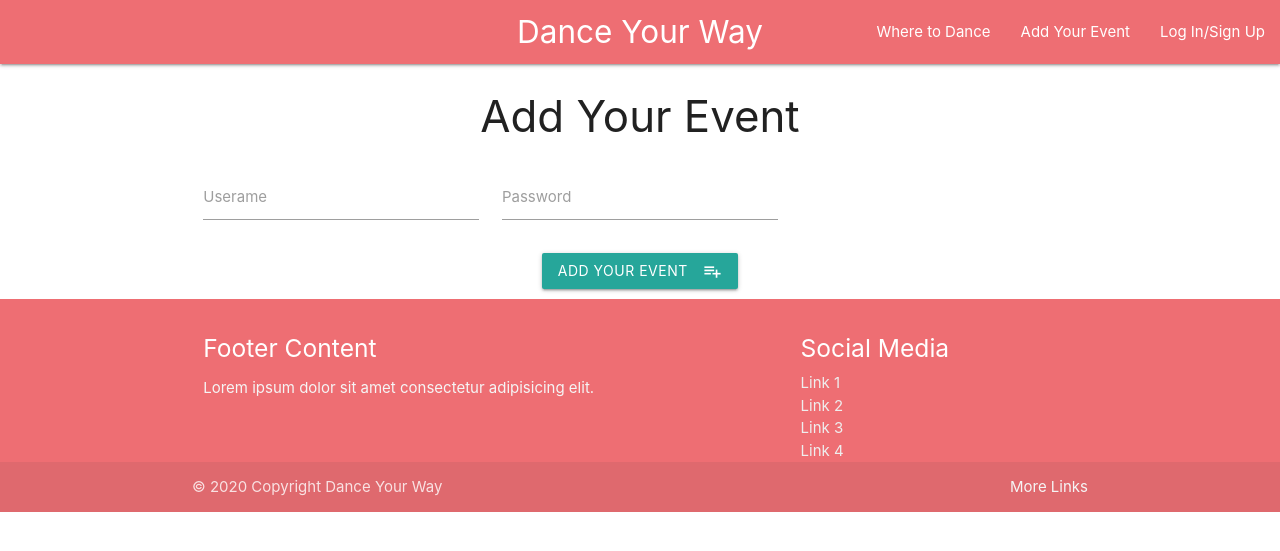
After one commit to Magnusson95/Dance-Your-Way, a Flask app: page /signup in a window 1280 px wide. The commit adds this page. Shown: the top 551 px of the page. Run offline with Flask 2, Linux system fonts and the light colour scheme; some libraries are stand-ins or nearby versions.

Commit message:
added basic signup function, linked to mongodb with method for checking if username exists

```diff
--- a/app.py
+++ b/app.py
@@ -1,7 +1,9 @@
 import os
 import boto3
-from flask import Flask, render_template, redirect, request, url_for
+from flask import Flask, render_template, redirect, request, url_for, flash, session
 from flask_pymongo import PyMongo
+from wtforms import Form, BooleanField, TextField, PasswordField, validators
+from passlib.hash import sha256_crypt
 from bson.objectid import ObjectId
 from botocore.client import Config
 from os import path
@@ -17,13 +19,40 @@ ACCESS_SECRET_KEY = os.environ.get('ACCESS_SECRET_KEY')
 app.secret_key = os.environ.get('secret_key')
 app.config["MONGO_DBNAME"] = 'events_manager'
 app.config["MONGO_URI"] = 'mongodb+srv://prelaunch:prelaunch@danceyourway-fmkw8.mongodb.net/events_manager?retryWrites=true&w=majority'
+mongo = PyMongo(app)
 
-mongo = PyMongo(app)
+
+class RegistrationForm(Form):
+    username = TextField('Username', [validators.Length(min=4, max=20)])
+    email = TextField('Email Address', [validators.Length(min=6, max=50)])
+    password = PasswordField('New Password', [
+        validators.Required(),
+        validators.EqualTo('confirm', message='Passwords must match')
+    ])
+    confirm = PasswordField('Repeat Password')
+    accept_tos = BooleanField('I accept the Terms of Service and Privacy Notice (updated Jan 22, 2015)', [validators.Required()])
 
 
 @app.route('/')
 def home():
     return render_template("index.html", events=mongo.db.events.find())
+
+
+@app.route('/signup')
+def signup():
+    return render_template("signup.html")
+
+
+@app.route('/adduser', methods=['POST', 'GET'])
+def adduser():
+    organisers = mongo.db.organisers
+    find_organiser = organisers.find_one({'username': request.form['username']})
+
+    if find_organiser is None:
+        organisers.insert_one({'username': request.form['username'], 'password': request.form['password']})
+        return "<h1>You have Signed Up</h1>"
+    else:
+        return "<h1>This username already exists</h1>"
 
 
 @app.route('/get_salsa_events')
--- a/requirements.txt
+++ b/requirements.txt
@@ -5,9 +5,12 @@ dnspython==1.16.0
 docutils==0.15.2
 Flask==1.1.2
 Flask-PyMongo==2.3.0
+Flask-WTF==0.14.3
 googlemaps==4.4.1
 itsdangerous==1.1.0
 jmespath==0.10.0
+passlib==1.7.2
 pymongo==3.10.1
 s3transfer==0.3.3
 Werkzeug==1.0.1
+WTForms==2.3.1
--- a/templates/base.html
+++ b/templates/base.html
@@ -31,7 +31,7 @@
           <ul class="right hide-on-med-and-down">
             <li><a href="{{url_for('style')}}">Where to Dance</a></li>
             <li><a href="{{url_for('add_event')}}">Add Your Event</a></li>
-            <li><a href="{{url_for('add_event')}}">Log In/Sign Up</a></li>
+            <li><a href="{{url_for('signup')}}">Log In/Sign Up</a></li>
           </ul>
         </div>
       </nav>
@@ -39,7 +39,7 @@
       <ul class="sidenav" id="mobile-demo">
         <li><a href="{{url_for('style')}}">Where to Dance</a></li>
         <li><a href="{{url_for('add_event')}}">Add Your Event</a></li>
-        <li><a href="{{url_for('add_event')}}">Log In/Sign Up</a></li>
+        <li><a href="{{url_for('signup')}}">Log In/Sign Up</a></li>
       </ul>
     </header>
     {% block content %} {% endblock %}
--- /dev/null
+++ b/templates/signup.html
@@ -0,0 +1,21 @@
+{% extends 'base.html' %} {% block content %}
+<div class="row center container">
+	<h3>Add Your Event</h3>
+	<form action="{{url_for('adduser')}}" method="POST" class="col s12" id="signup">
+		<div class="row">
+			<div class="input-field col s12 m4 l4">
+				<input value="" id="username" name="username" type="text" class="validate" />
+				<label class="active" for="username">Userame</label>
+			</div>
+			<div class="input-field col s12 m4 l4">
+				<input value="" id="password" name="password" type="password" class="validate" />
+				<label class="active" for="password">Password</label>
+			</div>
+		</div>
+		<button class="btn waves-effect waves-light" type="submit">
+      Add Your Event
+      <i class="material-icons right">playlist_add</i>
+    </button>
+	</form>
+</div>
+{% endblock %}
```
